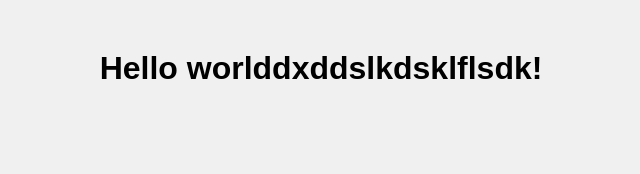
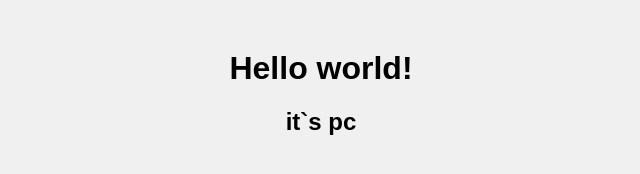
Before and after one commit to tmips/docker-lab, a plain HTML site: page index.html in a window 1280 px wide. Shown: the whole page, without its empty margins (319-959 px from the left). Drawn offline with Linux system fonts and the light colour scheme.

Commit message:
Add text

```diff
--- a/index.html
+++ b/index.html
@@ -6,6 +6,7 @@
   <link rel="stylesheet" href="styles.css">
 </head>
 <body>
-  <h1>Hello worlddxddslkdsklflsdk!</h1>
+  <h1>Hello world!</h1>
+  <h2>it`s pc</h2>
 </body>
 </html>
```
